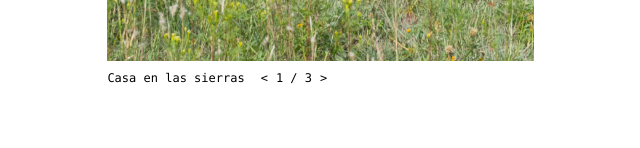
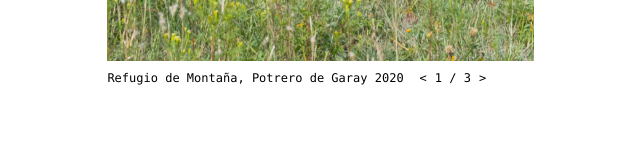
Before and after one commit to lalipognante/portfolio-3164-estudio, a Next.js app: page / in a window 1280 px wide. Shown: the part 770-918 px from the top of the page, without its empty margins (19-659 px from the left). Built offline with nearby package versions, Linux system fonts and the light colour scheme.

Commit message:
Update proyectos.ts

```diff
--- a/data/proyectos.ts
+++ b/data/proyectos.ts
@@ -1,7 +1,7 @@
 export const proyectos = [
   {
     titulo: "Proyecto 1",
-    descripcion: "Casa en las sierras",
+    descripcion: "Refugio de Montaña, Potrero de Garay 2020",
     imagenes: [
       "/proyectos/image1-project1.webp",
       "/proyectos/image2-project1.webp",
```
